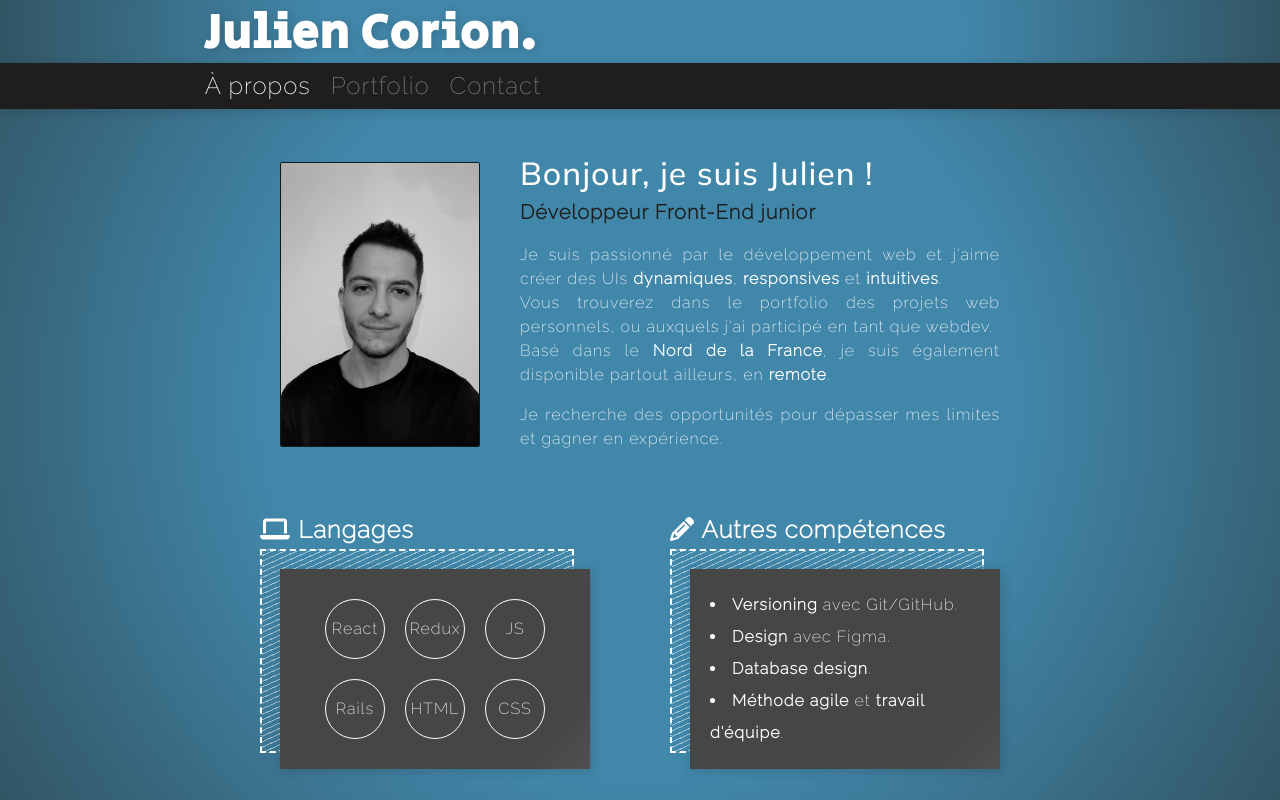
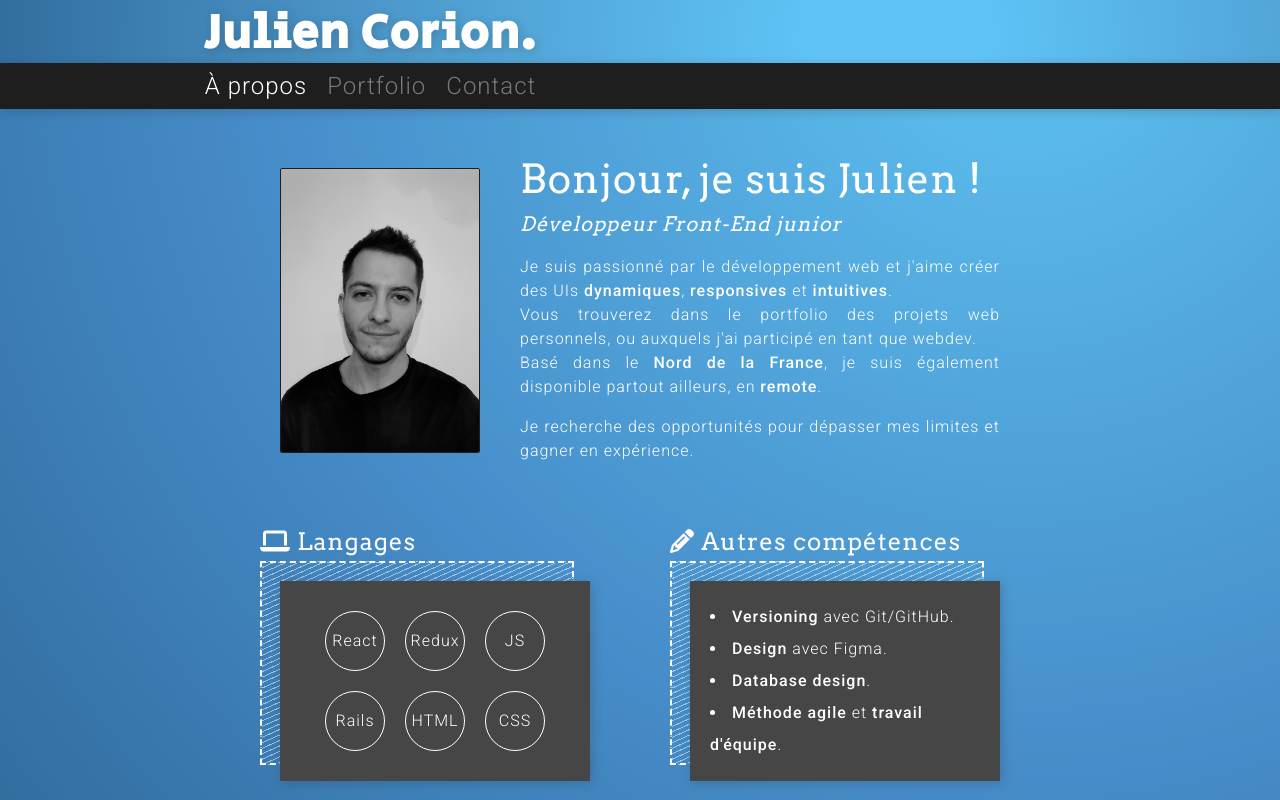
Before and after one commit to Mordhin/portfolio, a React (Create React App) app: page / in a window 1280 px wide. Shown: the top 800 px of the page. Built offline with nearby package versions, Linux system fonts and the light colour scheme; a web font is replaced by a local one.

Commit message:
newStyleMeh

```diff
--- a/src/components/About.scss
+++ b/src/components/About.scss
@@ -8,16 +8,18 @@
     width: 200px;
     margin-right: 40px;
     border-radius: 2px;
-    border: 1px solid rgba(0, 0, 0, 0.8);
+    border: 1px solid rgb(var(--dark));
     /* box-shadow: 2px 2px 2px rgba(0, 0, 0, 0.2); */
 }
 
 .description {
     text-align: justify;
     h3 {
-      color: #1e1e1e;
+      color: rgb(var(--white));
       font-size: 20px;
+      font-style: italic;
     }
+
 }
 
 @media (max-width: 879px) {
--- a/src/components/Contact.scss
+++ b/src/components/Contact.scss
@@ -14,7 +14,7 @@
 
 .button-copy {
     background-color: white;
-    color: rgb(83,156,198);
+    color: rgb(var(--primary));
     border: none;
     border-radius: 5px;
     margin-top: 20px;
@@ -26,7 +26,7 @@
     cursor: pointer;
 
     &:active {
-        box-shadow: inset 2px 2px 10px rgba(30, 30, 30, 0.2);
+        box-shadow: inset 2px 2px 10px rgba(var(--dark), 0.2);
     }
 
 }
--- a/src/components/Footer.scss
+++ b/src/components/Footer.scss
@@ -1,7 +1,7 @@
 .footer {
     text-align: center;
-    background-color: #1e1e1e;
-    color: rgba(254, 254, 254, 0.6);
+    background-color: rgb(var(--dark));
+    color: rgba(var(--white), 0.6);
 
     padding: 20px;
     position: relative;
@@ -23,7 +23,7 @@
         }
     }
     .font {
-        color: rgba(254, 254, 254, 0.3);
+        color: rgba(var(--white), 0.3);
         font-size: 12px;
     }
 }
--- a/src/components/Modals/Modal.scss
+++ b/src/components/Modals/Modal.scss
@@ -16,7 +16,7 @@
     flex-direction: column;
     .fa-times {
         text-align: right;
-        color: white;
+        color: rgb(var(--white));
         &:before {
             cursor: pointer;
         }
--- a/src/components/Navbar.scss
+++ b/src/components/Navbar.scss
@@ -17,17 +17,18 @@
 
 .name {
     background: rgb(65,135,170);
-    background: radial-gradient(circle, rgba(65,135,170,1) 50%, rgba(50,85,100,1) 100%);    /* background: rgb(14,94,74);
+    background: radial-gradient(circle at 70% 70%, rgba(95,195,245,1) 10%, rgba(75,150,200,1) 60%, rgba(50,110,160,1) 100%);
+    /* background: rgb(14,94,74);
     background: radial-gradient(circle, rgba(14,94,74,1) 59%, rgba(6,74,56,1) 100%); */
     width: 100%;
     padding: 10px 16% 5px 16%;
     font-size: 40px;
-    text-shadow: 2px 2px 10px rgba(30, 30, 30, 0.2);
+    text-shadow: 2px 2px 10px rgba(var(--dark), 0.2);
 }
 
 .buttons {
-    background-color: #1e1e1e;
-    box-shadow: 2px 2px 10px rgba(30, 30, 30, 0.2);
+    background-color: rgb(var(--dark));
+    box-shadow: 2px 2px 10px rgba(var(--dark), 0.2);
     padding: 5px 16%;
     display: flex;
     align-items: center;
@@ -41,7 +42,7 @@
     &::-webkit-scrollbar-thumb {
         width: 2px;
 
-        background-color:  rgba(254, 254, 254, 0.4);
+        background-color:  rgba(var(--white), 0.4);
     }
 }
 
@@ -50,12 +51,12 @@
     display: flex;
     justify-content: center;
     margin-right: 20px;
-    color: rgba(254, 254, 254, 0.4);
+    color: rgba(var(--white), 0.4);
 }
 
 .active {
     /* border-bottom: 2px solid rgb(30, 30, 30); */
-    color: #fefefe;
+    color: rgb(var(--white));
 }
 
 @media (min-width: 880px) {
--- a/src/components/Projects/hops.scss
+++ b/src/components/Projects/hops.scss
@@ -13,7 +13,7 @@
 .discret {
   font-size: 12px;
   font-style: italic;
-  color: rgba(254, 254, 254, 0.6);
+  color: rgba((var(--white)), 0.6);
 }
 
 .project_photo {
@@ -33,12 +33,12 @@
 }
 
 .project_link a {
-  color: #fefefe;
+  color: rgb(var(--white));
   margin: 20px 20px 0 0;
   /* margin-left: 16px; */
   transition: color 0.15s ease-in;
   &:hover {
-    color: #1e1e1e;
+    color: rgb(var(--dark));
   }
 }
 
--- a/src/components/Resume.scss
+++ b/src/components/Resume.scss
@@ -8,6 +8,7 @@
         list-style-position: inside;
     }
     h3 {
+      font-family: "Arvo", serif;
         position: relative;
         left: -20px;
         top: -5px;
--- a/src/components/Skills.scss
+++ b/src/components/Skills.scss
@@ -8,6 +8,7 @@
 .languages, .others {
   margin: 0 auto;
     h3 {
+      font-family: "Arvo", serif;
         position: relative;
         left: -20px;
         top: -5px;
@@ -33,7 +34,7 @@
     padding: 20px;
     /* height: 170px; */
 
-    color: #fefefe;
+    color: rgb(var(--white));
 
     display: flex;
     flex-direction: column;
@@ -42,7 +43,7 @@
     line-height: 2;
 
     /* background: rgb(237, 212, 148); */
-    background: linear-gradient(315deg, rgba(80,80,80,1) 0%, rgb(70, 70, 70) 15%);
+    background: rgb(var(--lightDark));
     box-shadow: 2px 2px 10px rgba(30, 30, 30, 0.2);
 }
 
@@ -55,10 +56,10 @@
     height: 100%;
     z-index: -1;
 
-    border: 2px dashed #fefefe;
+    border: 2px dashed rgb(var(--white));
     background-image: repeating-linear-gradient(
     -24deg
-    ,transparent,transparent 4px, #fefefe7e 0,  #fefefe7e 5px);
+    ,transparent,transparent 4px, rgba(var(--white), 0.5) 0,  rgba(var(--white), 0.5) 5px);
 }
 
 @media (max-width: 879px) {
--- a/src/components/Tags/Language.scss
+++ b/src/components/Tags/Language.scss
@@ -1,12 +1,12 @@
 .language {
     height: 60px;
     width: 60px;
-    color: #fefefe;
+    color: rgb(var(--white));
     margin: 10px;
     padding: 5px;
     display: flex;
     justify-content: center;
     align-items: center;
-    border: 1px solid #fefefe;
+    border: 1px solid rgb(var(--white));
     border-radius: 50%;
 }
--- a/src/components/Tags/Tag.scss
+++ b/src/components/Tags/Tag.scss
@@ -1,6 +1,6 @@
 .tag {
   background-color: rgb(70, 70, 70);
-  color: #fefefec9;
+  color: rgba(var(--white), .8);
   margin-top: 8px;
   margin-right: 8px;
   padding: 4px 8px;
@@ -8,11 +8,15 @@
 }
 
 .tag_link {
-  background-color: #fefefe;
-  color: #1e1e1e;
+  background-color: rgb(var(--white));
+  color: rgb(var(--dark));
   font-weight: bold;
   margin-top: 8px;
   margin-right: 8px;
   padding: 4px 8px;
   border-radius: 4px;
+  transition: color 0.15s ease-in;
+  &:hover {
+    background-color: rgba(var(--white), .9);
+  }
 }
--- a/src/index.scss
+++ b/src/index.scss
@@ -9,7 +9,9 @@
 @import "./components/Modals/Modal.scss";
 @import "./components/Contact.scss";
 
-@import url("https://fonts.googleapis.com/css2?family=Merriweather:wght@300;400;700&family=Playfair+Display:wght@400;700&display=swap");
+@import url("https://fonts.googleapis.com/css2?family=Merriweather:wght@200;300;400;500;600;700;800;900&family=Playfair+Display:wght@400;700&display=swap");
+@import url('https://fonts.googleapis.com/css2?family=Roboto:wght@100;300;400;500&display=swap');
+@import url('https://fonts.googleapis.com/css2?family=Arvo:wght@400;700&display=swap');
 @import url("https://fonts.googleapis.com/css2?family=Bowlby+One+SC&display=swap");
 @import url("https://fonts.googleapis.com/css2?family=Crete+Round&display=swap");
 
@@ -17,7 +19,7 @@
 @import url("https://fonts.googleapis.com/css2?family=Bree+Serif&display=swap");
 
 @import url("https://fonts.googleapis.com/css2?family=Oswald:wght@200&display=swap");
-@import url("https://fonts.googleapis.com/css2?family=Raleway:wght@100;200&display=swap");
+@import url("https://fonts.googleapis.com/css2?family=Raleway:wght@100;200;300;500&display=swap");
 @import url("https://fonts.googleapis.com/css2?family=Work+Sans&display=swap");
 
 @import url("https://fonts.googleapis.com/css2?family=Mulish:wght@400;500;700&family=Secular+One&family=Work+Sans&display=swap");
@@ -25,11 +27,12 @@
 * {
   box-sizing: inherit;
 
-  --primary: blue;
-  --secondary: red;
-  --dark: black;
-  --lightDark: grey;
-  --white: 254, 254, 254;
+  --primary: 70,140,200;
+  --outerCircleBg: 50,110,160;
+  --innerCircleBg: 90,185,235;
+  --dark: 30, 30, 30; /* #1E1E1E */
+  --lightDark: 70, 70, 70;
+  --white: 254, 254, 254; /* #FEFEFE */
 }
 
 html,
@@ -44,14 +47,12 @@ html {
 }
 
 body {
-
-  background: rgb(0, 0, 0);
-  background: radial-gradient(circle, rgba(65,135,170,1) 50%, rgba(50,85,100,1) 100%);
+  background: radial-gradient(circle at 80% 0%, rgba(var(--innerCircleBg),1) 10%, rgba(var(--primary),1) 60%, rgba(var(--outerCircleBg),1) 100%);
   background-attachment: fixed;
   height: 100%;
   margin: 0;
-    font-family: 'Raleway', sans-serif;
-    font-weight: 200;
+  font-family: 'Roboto', serif;
+  font-weight: 300;
   letter-spacing: 1px;
   color: rgb(var(--white));
   line-height: 1.5;
@@ -71,21 +72,26 @@ h1 {
 }
 
 h2 {
-  font-family: "Mulish", serif;
-  font-size: 32px;
-  font-weight: 500;
+  font-family: "Arvo", serif;
+  font-size: 40px;
+  font-weight: 400;
   margin: 0;
 }
 
 h3 {
+  font-family: "Arvo", serif;
   font-size: 24px;
-
+  font-weight: 400;
   margin: 0px 0px 16px 0px;
 }
 
 a {
   text-decoration: none;
   color: inherit;
+}
+
+strong {
+  font-weight: 500;
 }
 
 .wrapper {
```
Lines whose indentation alone changed are shown as unchanged.
